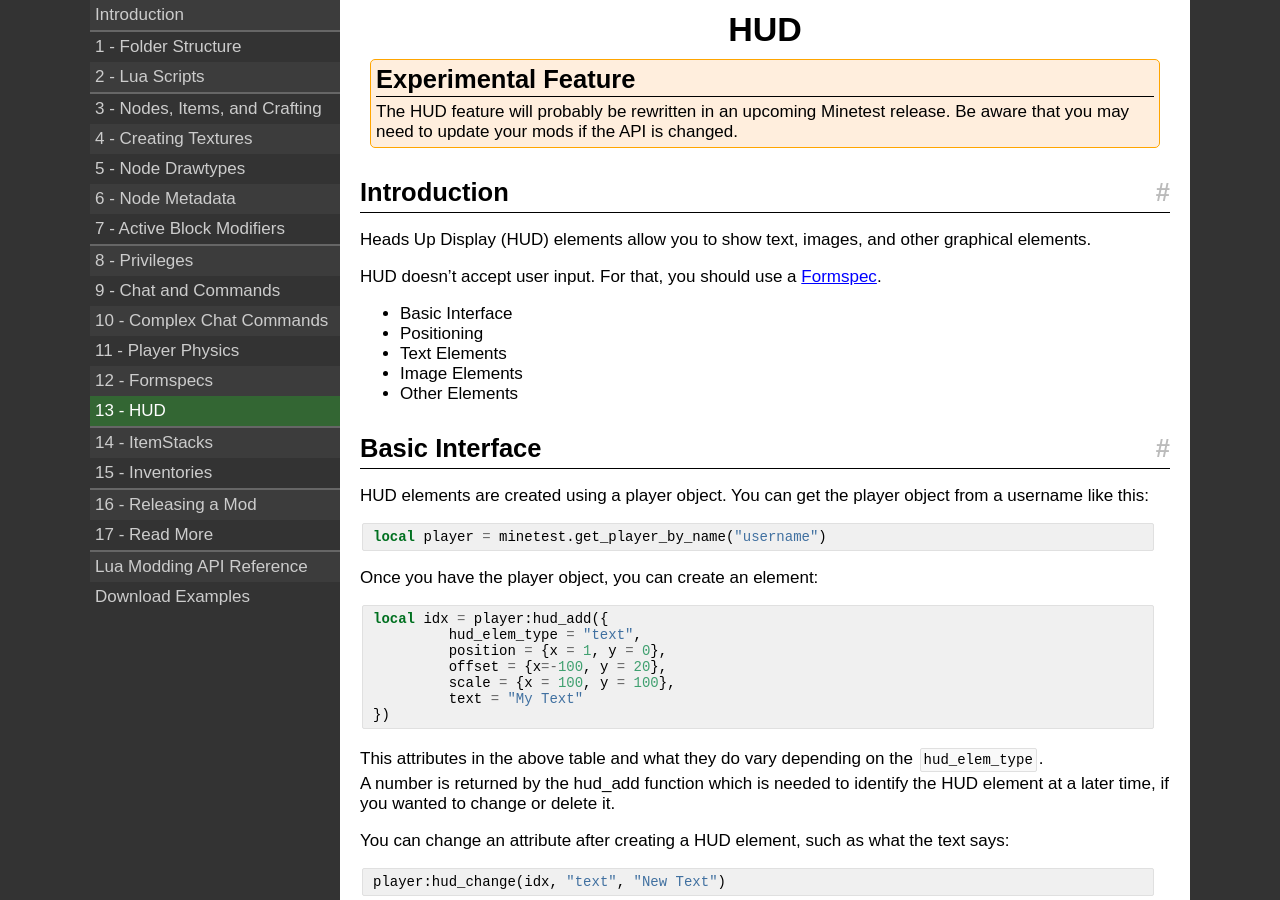
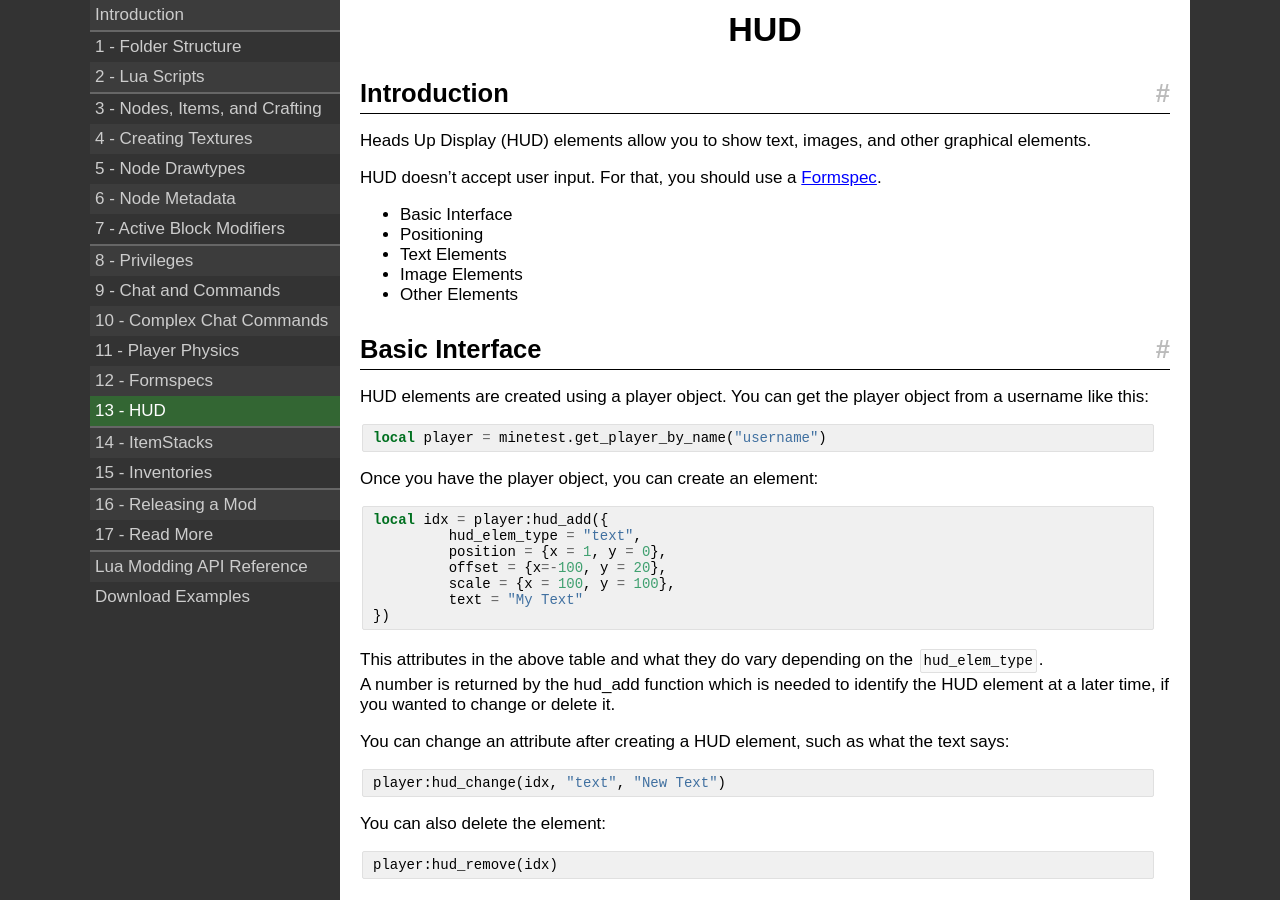
Before and after one commit to rubenwardy/minetest_modding_book, a Jekyll site: the page built from en/chapters/hud.md, in a window 1280 px wide and 900 px high. Built offline with Jekyll 4.4.1, drawn with Linux system fonts in a browser that asks for light colours; nearby versions of some CDN libraries.

Commit message:
Remove warning from HUD

```diff
--- a/en/chapters/hud.md
+++ b/en/chapters/hud.md
@@ -3,13 +3,6 @@ title: HUD
 layout: default
 root: ../../
 ---
-
-<div class="notice">
-    <h2>Experimental Feature</h2>
-
-    The HUD feature will probably be rewritten in an upcoming Minetest release.
-    Be aware that you may need to update your mods if the API is changed.
-</div>
 
 ## Introduction
 
```
